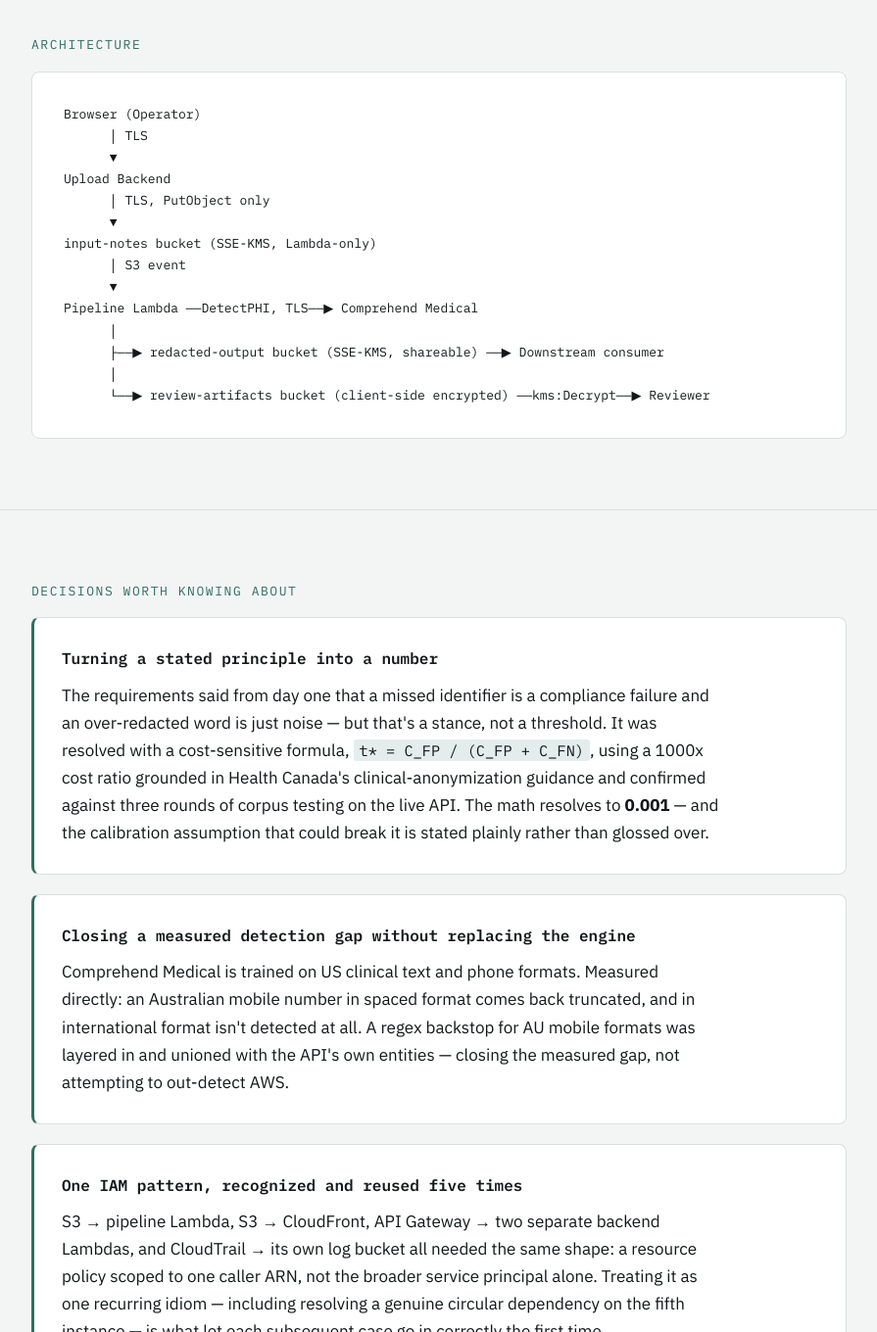
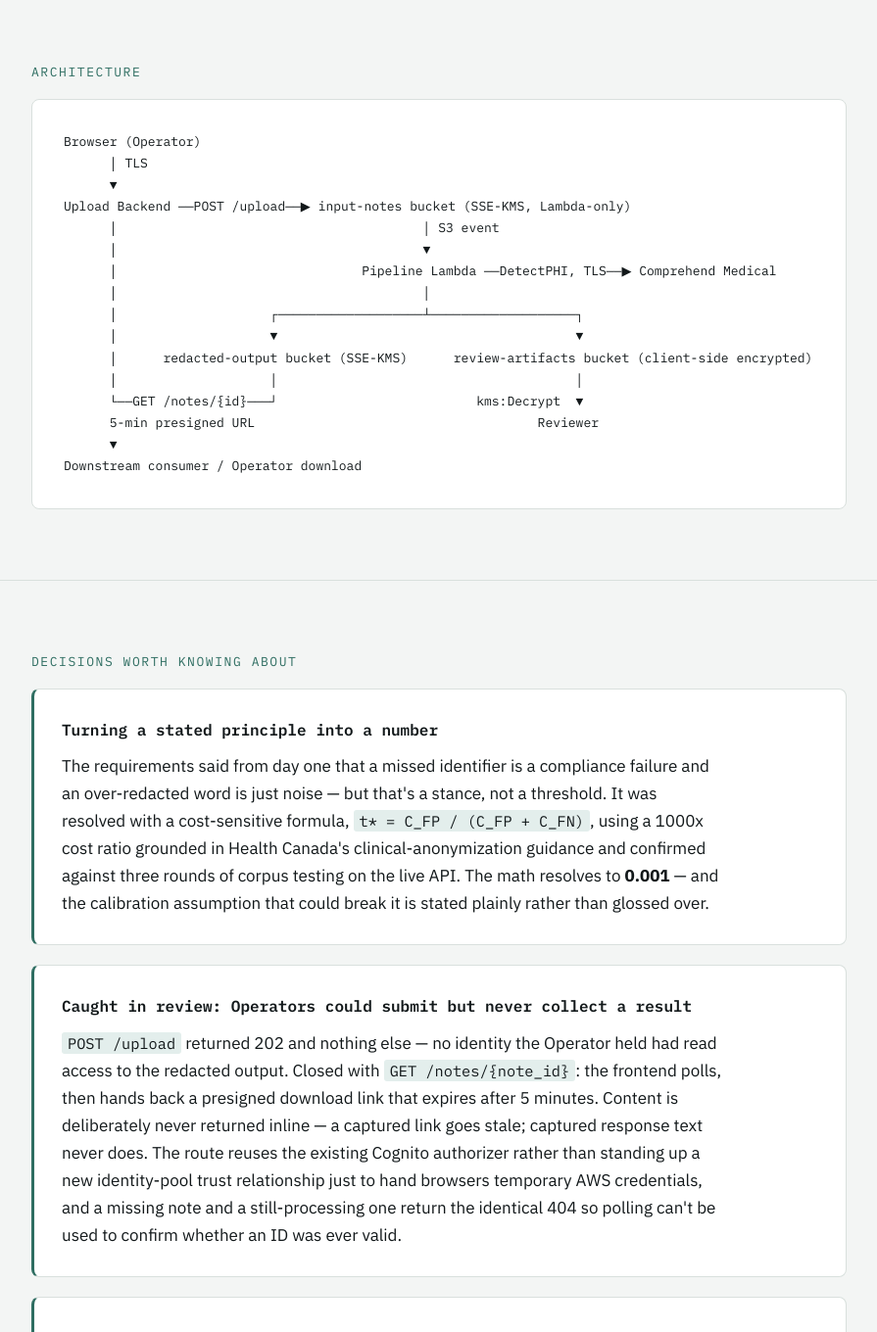
Before and after one commit to thangkhuat/portfolio-infra, a website: page projects/patient-deid.html in a window 1280 px wide. Shown: the part 1440-2800 px from the top of the page at 98% size, without its empty margins (192-1087 px from the left). Drawn offline with Linux system fonts and the light colour scheme.

Commit message:
Updated patient deid project card and case study

```diff
--- a/projects/patient-deid.html
+++ b/projects/patient-deid.html
@@ -4,7 +4,7 @@
 <meta charset="UTF-8">
 <meta name="viewport" content="width=device-width, initial-scale=1.0">
 <title>Patient De-Identification Pipeline — Thang Khuat</title>
-<meta name="description" content="Case study: an automated, auditable PHI de-identification pipeline on AWS — cost-derived confidence threshold, security-hardening pass, and 124 passing tests.">
+<meta name="description" content="Case study: an automated, auditable PHI de-identification pipeline on AWS — cost-derived confidence threshold, security-hardening pass, and 140 passing tests.">
 <link rel="preconnect" href="https://fonts.googleapis.com">
 <link rel="preconnect" href="https://fonts.gstatic.com" crossorigin>
 <link href="https://fonts.googleapis.com/css2?family=IBM+Plex+Mono:wght@400;500;600&family=IBM+Plex+Sans:wght@400;500;600;700&display=swap" rel="stylesheet">
@@ -180,7 +180,7 @@
     <p class="eyebrow">At a glance</p>
     <div class="stat-grid">
       <div class="stat-card">
-        <span class="num">124</span>
+        <span class="num">140</span>
         <span class="label">passing automated tests, run on every PR and push to main</span>
       </div>
       <div class="stat-card">
@@ -199,7 +199,7 @@
   <div class="wrap prose">
     <p class="eyebrow">Why it exists</p>
     <p>Healthcare has been the costliest industry for data breaches for over a decade, and most PHI exposure happens downstream of the originating hospital — through third-party vendors, analytics platforms, and AI pipelines that received the data secondhand. This pipeline sits at exactly that handoff point: making clinical text safe to share before it leaves the organization that holds it.</p>
-    <p>It deliberately does not try to build a better PHI detector than AWS already offers. AWS Comprehend Medical's <code>DetectPHI</code> does the entity detection. The engineering problem this project solves is everything around that call: a defensible confidence threshold, a regex backstop for a measured detection gap, an encrypted review path for low-confidence entities, and a security posture that's verified live rather than just written down.</p>
+    <p>It deliberately does not try to build a better PHI detector than AWS already offers. AWS Comprehend Medical's <code>DetectPHI</code> does the entity detection. The engineering problem this project solves is everything around that call: a defensible confidence threshold, a regex backstop for a measured detection gap, an encrypted review path for low-confidence entities, a way for the Operator who submitted a note to actually get it back, and a security posture that's verified live rather than just written down.</p>
   </div>
 </section>
 
@@ -210,17 +210,19 @@
       <pre>Browser (Operator)
       │ TLS
       ▼
-Upload Backend
-      │ TLS, PutObject only
+Upload Backend ──POST /upload──▶ input-notes bucket (SSE-KMS, Lambda-only)
+      │                                        │ S3 event
+      │                                        ▼
+      │                                Pipeline Lambda ──DetectPHI, TLS──▶ Comprehend Medical
+      │                                        │
+      │                    ┌───────────────────┴───────────────────┐
+      │                    ▼                                       ▼
+      │      redacted-output bucket (SSE-KMS)      review-artifacts bucket (client-side encrypted)
+      │                    │                                       │
+      └──GET /notes/{id}───┘                          kms:Decrypt  ▼
+      5-min presigned URL                                     Reviewer
       ▼
-input-notes bucket (SSE-KMS, Lambda-only)
-      │ S3 event
-      ▼
-Pipeline Lambda ──DetectPHI, TLS──▶ Comprehend Medical
-      │
-      ├──▶ redacted-output bucket (SSE-KMS, shareable) ──▶ Downstream consumer
-      │
-      └──▶ review-artifacts bucket (client-side encrypted) ──kms:Decrypt──▶ Reviewer</pre>
+Downstream consumer / Operator download</pre>
     </div>
   </div>
 </section>
@@ -233,6 +235,11 @@ Pipeline Lambda ──DetectPHI, TLS──▶ Comprehend Medical
       <div class="decision-card">
         <h3>Turning a stated principle into a number</h3>
         <p>The requirements said from day one that a missed identifier is a compliance failure and an over-redacted word is just noise — but that's a stance, not a threshold. It was resolved with a cost-sensitive formula, <code>t* = C_FP / (C_FP + C_FN)</code>, using a 1000x cost ratio grounded in Health Canada's clinical-anonymization guidance and confirmed against three rounds of corpus testing on the live API. The math resolves to <strong>0.001</strong> — and the calibration assumption that could break it is stated plainly rather than glossed over.</p>
+      </div>
+
+      <div class="decision-card">
+        <h3>Caught in review: Operators could submit but never collect a result</h3>
+        <p><code>POST /upload</code> returned 202 and nothing else — no identity the Operator held had read access to the redacted output. Closed with <code>GET /notes/{note_id}</code>: the frontend polls, then hands back a presigned download link that expires after 5 minutes. Content is deliberately never returned inline — a captured link goes stale; captured response text never does. The route reuses the existing Cognito authorizer rather than standing up a new identity-pool trust relationship just to hand browsers temporary AWS credentials, and a missing note and a still-processing one return the identical 404 so polling can't be used to confirm whether an ID was ever valid.</p>
       </div>
 
       <div class="decision-card">
@@ -262,7 +269,7 @@ Pipeline Lambda ──DetectPHI, TLS──▶ Comprehend Medical
 <section>
   <div class="wrap prose">
     <p class="eyebrow">Testing</p>
-    <p><strong>124 passed, 2 intentionally failing, 1 deselected</strong> on the latest verified CI run. The two <code>xfail(strict=True)</code> cases aren't slack in the suite — they pin a known Comprehend Medical limitation so the suite fails loudly, not silently, if AWS ever changes that upstream behaviour. Both handlers that previously had no coverage were checked for whether their tests could actually fail before being trusted, which caught a check that was verifying the wrong thing.</p>
+    <p><strong>140 passing tests</strong> on the latest verified run, including two intentionally-failing <code>xfail(strict=True)</code> cases that pin a known Comprehend Medical limitation so the suite fails loudly, not silently, if AWS ever changes that upstream behaviour. Both handlers that once had no coverage were checked for whether their tests could actually fail before being trusted — which caught a check that was verifying the wrong thing.</p>
     <h3>CI/CD</h3>
     <p>GitHub Actions runs the test suite on every PR and every push to <code>main</code>. From <code>main</code>, the Lambda functions deploy once those tests pass, and the frontend deploys through its own workflow — authenticated via OIDC, with no long-lived AWS keys stored anywhere. Infrastructure changes go through Terraform, by hand, never from CI.</p>
   </div>
@@ -275,6 +282,7 @@ Pipeline Lambda ──DetectPHI, TLS──▶ Comprehend Medical
       <li>The AU mobile regex backstop closes the <em>measured</em> formats; it doesn't address the underlying US-centric training bias in Comprehend Medical's phone detection more broadly.</li>
       <li>Comprehend Medical's <code>ADDRESS</code> entity type produces occasional false positives on phrases like "physiotherapy department" — accepted as noise, consistent with the FR-4 cost-ratio decision.</li>
       <li>The pipeline Lambda has no on-failure destination; a note that fails every retry is lost with only a CloudWatch error left behind. Recorded as the next item if this ever handles real production volume.</li>
+      <li>Note retrieval isn't ownership-checked: any authenticated Operator holding a note's ID can fetch that note's redacted output. The ID is an unguessable UUIDv4 returned only to the submitter, and the content is already meant for downstream release — a deliberate, stated trade-off, not an oversight.</li>
     </ul>
   </div>
 </section>
```
Also changed, not shown: index.html (+1 -1 lines).
